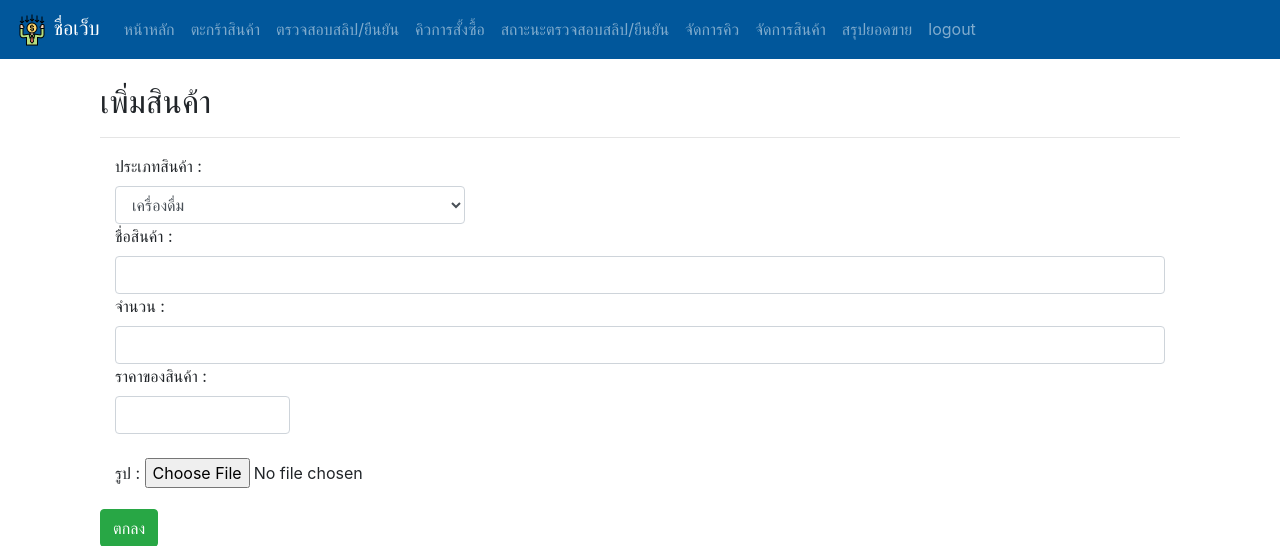
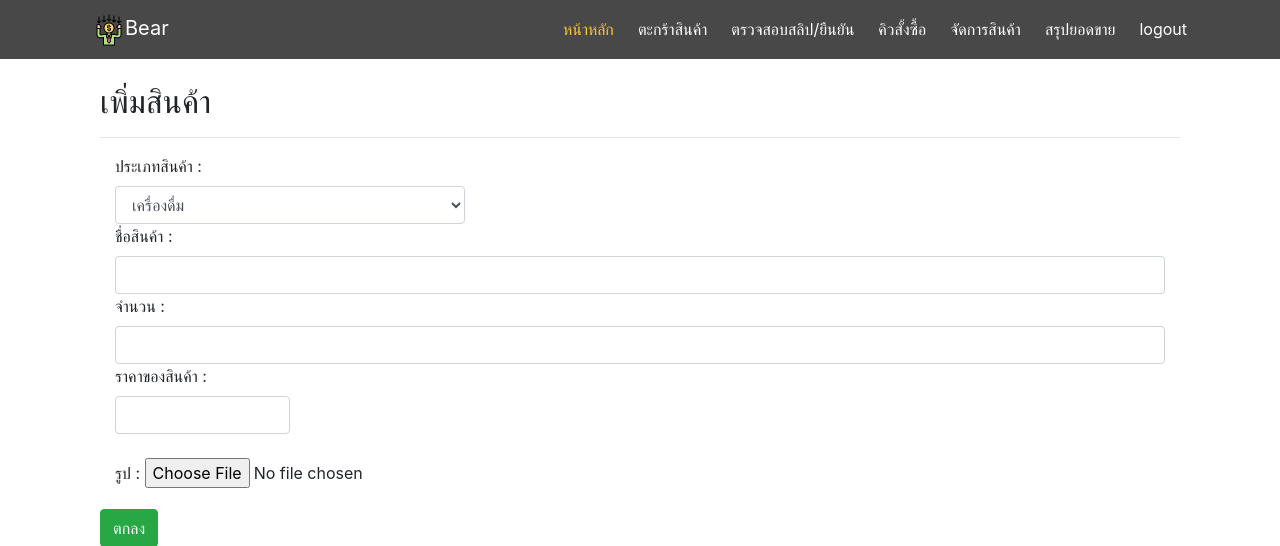
Before and after one commit to thitiwut00897/project-bear, a Django app: page /manage/product/ in a window 1280 px wide. Shown: the top 546 px of the page. Run offline with Django 3.2, Linux system fonts and the light colour scheme; a user stored in the database is signed in; data comes from the database, SQL or seed files in the repository; both versions use the stored data as it was after the commit; tables that the repository leaves empty hold one stand-in row (values such as "Sample post"); some libraries are stand-ins or nearby versions.

Commit message:
update nav,index serch type colorbtn

```diff
--- a/projectbear/main/templates/main/basket.html
+++ b/projectbear/main/templates/main/basket.html
@@ -1,4 +1,4 @@
-{% extends 'basesell.html' %}
+{% extends 'base.html' %}
 {% block content %}
     <h2>ตะกร้า</h2>
     {% for m in messages %}
--- a/projectbear/main/templates/main/index.html
+++ b/projectbear/main/templates/main/index.html
@@ -1,4 +1,4 @@
-{% extends 'basesell.html' %}
+{% extends 'base.html' %}
 {% block content %}
     <form method="GET" action="{% url 'index' %}">
         <div class="row">
@@ -38,7 +38,7 @@
                     <p class="card-text">{{ p.type.type_name }}</p>
                     <p class="card-text">{{ p.price|stringformat:".2f" }} บาท</p>
                     <a href="{% url 'addtobasket' product_id=p.id%}"><p class="card-text">
-                        <div class="btn btn-primary col">เพิ่ม</div>
+                        <div class="btn btn-success col">เพิ่ม</div>
                     </p></a>
                 </div>
             </div>
--- a/projectbear/manage/templates/manage/product_form.html
+++ b/projectbear/manage/templates/manage/product_form.html
@@ -1,4 +1,4 @@
-{% extends 'basesell.html' %}
+{% extends 'base.html' %}
 {% block content %}
  <div class="container">
   {% if product.id %}
--- /dev/null
+++ b/projectbear/static/css/base2.css
@@ -0,0 +1,8 @@
+.navbar { background-color: #484848; }
+.navbar .navbar-nav .nav-link { color: #fff; }
+.navbar .navbar-nav .nav-link:hover { color: #fbc531; }
+.navbar .navbar-nav .active > .nav-link { color: #fbc531; }
+
+footer a.text-light:hover { color: #fed136!important; text-decoration: none; }
+footer .cizgi { border-right: 1px solid #535e67; }
+@media (max-width: 992px) { footer .cizgi { border-right: none; } }
--- /dev/null
+++ b/projectbear/templates/base.html
@@ -0,0 +1,101 @@
+<!DOCTYPE html>
+{% load static %}
+
+<html lang="en">
+
+<head>
+    <meta charset="UTF-8">
+    <meta name="viewport" content="width=device-width, initial-scale=1.0">
+    <meta http-equiv="X-UA-Compatible" content="ie=edge">
+    <title>{{page_title}}</title>
+    <script src="https://code.jquery.com/jquery-3.2.1.slim.min.js"
+        integrity="sha384-KJ3o2DKtIkvYIK3UENzmM7KCkRr/rE9/Qpg6aAZGJwFDMVNA/GpGFF93hXpG5KkN"
+        crossorigin="anonymous"></script>
+    <script src="https://cdnjs.cloudflare.com/ajax/libs/popper.js/1.12.9/umd/popper.min.js"
+        integrity="sha384-ApNbgh9B+Y1QKtv3Rn7W3mgPxhU9K/ScQsAP7hUibX39j7fakFPskvXusvfa0b4Q"
+        crossorigin="anonymous"></script>
+    <script type="text/javascript" src="{% static 'js/bootstrap.min.js' %}"></script>
+    <link rel="stylesheet" type="text/css" href="{% static 'css/bootstrap.css'%}">
+    <link rel="stylesheet" type="text/css" href="{% static 'css/base2.css'%}">
+
+    <style>
+        header[role="banner"] {
+            #logo-main {
+                display: block;
+                margin: 20px auto;
+            }
+        }
+
+        #navbar-primary.navbar-default {
+            background: transparent;
+            border: none;
+
+            .navbar-nav {
+                width: 100%;
+                text-align: center;
+
+                >li {
+                    display: inline-block;
+                    float: none;
+
+                    >a {
+                        padding-left: 30px;
+                        padding-right: 30px;
+                    }
+                }
+            }
+        }
+    </style>
+</head>
+
+
+<body>
+
+    <nav class="navbar navbar-expand-lg">
+		<div class="container">
+			<a class="navbar-brand text-white" href="{% url 'index' %}"><i class="fa fa-graduation-cap fa-lg mr-2"></i><img src="{% static 'payment-terminal.png'%}">Bear</a>
+			<button class="navbar-toggler" type="button" data-toggle="collapse" data-target="#nvbCollapse" aria-controls="nvbCollapse">
+				<span class="navbar-toggler-icon"><img src="{% static 'payment-terminal.png'%}"></span>
+			</button>
+			<div class="collapse navbar-collapse" id="nvbCollapse">
+				<ul class="navbar-nav ml-auto">
+					<li class="nav-item active pl-1">
+						<a class="nav-link" href="{% url 'index' %}"><i class="fa fa-home fa-fw mr-1"></i>หน้าหลัก</a>
+					</li>
+					<li class="nav-item pl-1">
+						<a class="nav-link" href="{% url 'basket' %}"><i class="fa fa-th-list fa-fw mr-1"></i>ตะกร้าสินค้า</a>
+					</li>
+                    {% if request.user.is_staff %}
+                        <li class="nav-item pl-1">
+                            <a class="nav-link" href="#"><i class="fa fa-info-circle fa-fw mr-1"></i>ตรวจสอบสลิป/ยืนยัน</a>
+                        </li>
+                        <li class="nav-item pl-1">
+                            <a class="nav-link" href="#"><i class="fa fa-phone fa-fw fa-rotate-180 mr-1"></i>คิวสั้งซื้อ</a>
+                        </li>
+                        {% comment %} <li class="nav-item pl-1">
+                            <a class="nav-link" href="#"><i class="fa fa-user-plus fa-fw mr-1"></i>สถาะนะตรวจสอบสลิป/ยืนยัน</a>
+                        </li> {% endcomment %}
+                        <li class="nav-item pl-1">
+                            <a class="nav-link" href="{% url 'manage' %}"><i class="fa fa-user-plus fa-fw mr-1"></i>จัดการสินค้า</a>
+                        </li>
+                        <li class="nav-item pl-1">
+                            <a class="nav-link" href="#"><i class="fa fa-user-plus fa-fw mr-1"></i>สรุปยอดขาย</a>
+                        </li>
+                    {% endif %}
+					<li class="nav-item pl-1">
+						<a class="nav-link" href="{% url 'logout' %}"><i class="fa fa-sign-in fa-fw mr-1"></i>logout</a>
+					</li>
+				</ul>
+			</div>
+		</div>
+	</nav>
+
+    <br>
+    <div class="container">
+        {% block content %}
+
+        {% endblock %}
+    </div>
+</body>
+
+</html>
--- a/projectbear/templates/basesell.html
+++ b/projectbear/templates/basesell.html
@@ -45,6 +45,7 @@
             }
         }
     </style>
+
 
 </head>
 
```
Also changed, not shown: projectbear/manage/templates/manage/manage.html (+8 -7 lines), projectbear/db.sqlite3.
